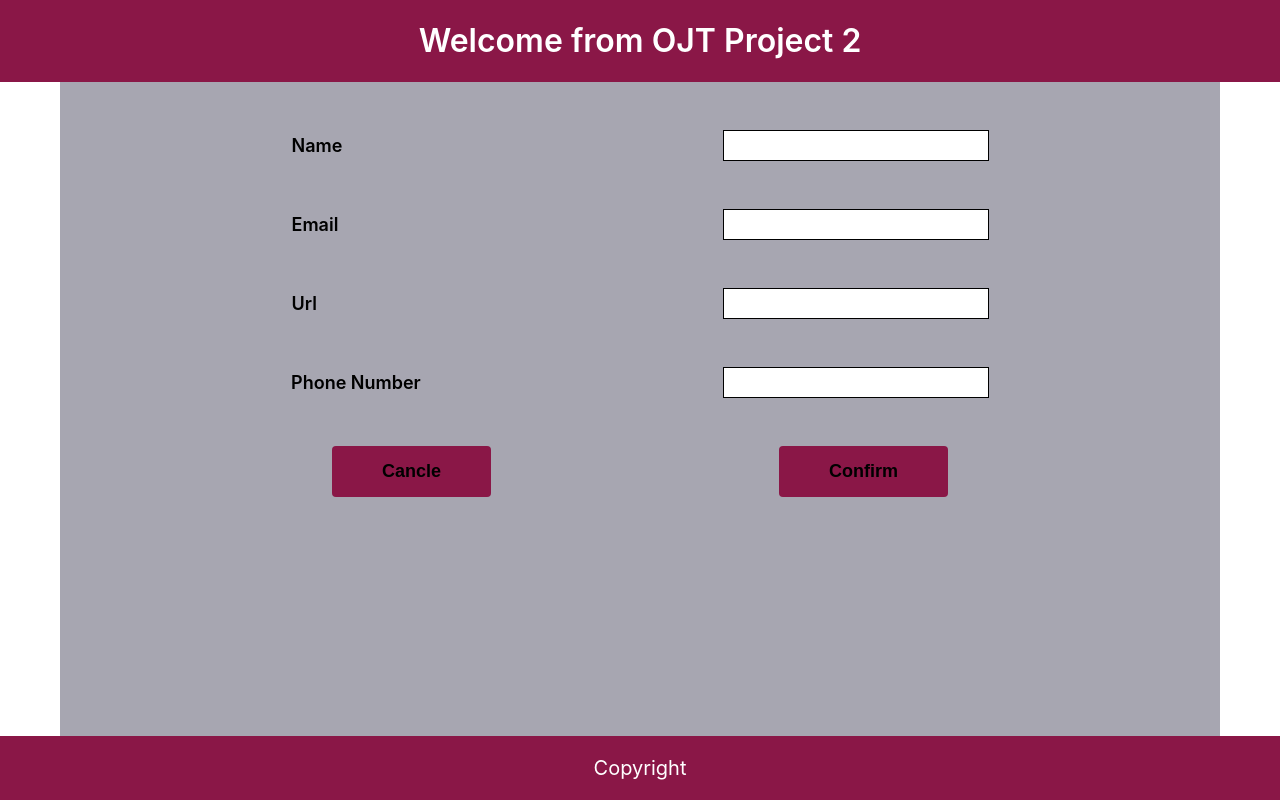
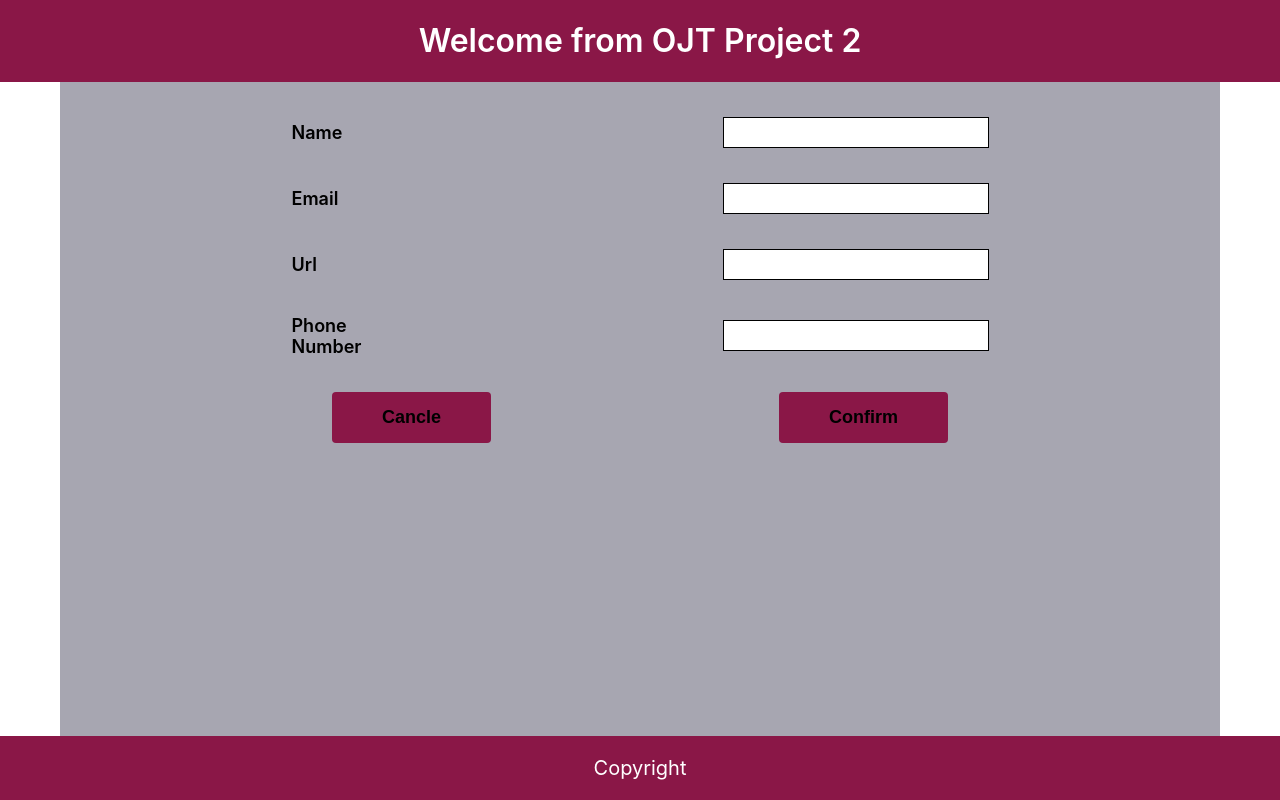
Before and after one commit to Aung-Thu-Hein/Projects, a React (Create React App) app: page / in a window 1280 px wide. Built offline with nearby package versions, Linux system fonts and the light colour scheme.

Commit message:
Validation Form

```diff
--- a/package.json
+++ b/package.json
@@ -9,11 +9,13 @@
     "@testing-library/react": "^13.4.0",
     "@testing-library/user-event": "^13.5.0",
     "bootstrap": "^5.2.3",
+    "formik": "^2.2.9",
     "react": "^18.2.0",
     "react-bootstrap": "^2.7.0",
     "react-dom": "^18.2.0",
     "react-scripts": "5.0.1",
-    "web-vitals": "^2.1.4"
+    "web-vitals": "^2.1.4",
+    "yup": "^0.32.11"
   },
   "scripts": {
     "start": "react-scripts start",
--- a/src/App.css
+++ b/src/App.css
@@ -34,7 +34,7 @@ h1 {
   flex-direction: row;
   justify-content: space-around;
   align-items: center ;
-  margin: 48px 80px;
+  margin: 35px 80px;
 }
 .input-field {
   padding: 7px;
@@ -47,6 +47,11 @@ h1 {
 .button-field {
   padding: 0px 48px;
 }
+.error-text {
+  font-size: 15px;
+  color: red;
+  font-weight: 400;
+}
 
 .movies {
   font-size: 20px;
--- a/src/components/ThirdOjtContent.js
+++ b/src/components/ThirdOjtContent.js
@@ -1,6 +1,9 @@
 /** @jsxImportSource @emotion/react */
 import { jsx, css } from '@emotion/react'
 import Form from 'react-bootstrap/Form';
+import Stack from 'react-bootstrap/Stack';
+import { Formik } from 'formik';
+import * as Yup from 'yup';
 import '../../src/App.css';
 
 const inputText = css({
@@ -37,42 +40,136 @@ const Button = props => {
                 borderRadius: 4,
                 fontSize: 18,
                 fontWeight: 600,
-            }}>
+            }}
+            type="submit"
+            disabled={props.isDisabled}
+        >
             {props.buttonName}
         </button>
     )
 }
 
+const schema = Yup.object().shape({
+
+    name: Yup
+        .string()
+        .required("Name is required"),
+
+    email: Yup
+        .string()
+        .email("Invalid Email")
+        .required("Email is required"),
+
+    url: Yup.string()
+        .matches(
+            /((https?):\/\/)?(www.)?[a-z0-9]+(\.[a-z]{2,}){1,3}(#?\/?[a-zA-Z0-9#]+)*\/?(\?[a-zA-Z0-9-_]+=[a-zA-Z0-9-%]+&?)?$/,
+            'Enter correct url!'
+        )
+        .required('Enter Url'),
+
+    phoneNumber: Yup
+        .string()
+        .matches(/^\d+$/, 'Enter number only')
+        .min(11, ({ min }) => `Invalid phone number`)
+        .required("Phone number is required"),
+})
+
 const Content = () => {
 
-    const initialValues = {}
-
-
+    const initialValues = {
+        name: "",
+        email: "",
+        url: "",
+        phoneNumber: "",
+    }
 
     return (
         <div className="content">
-            <Form className="form">
+            <Formik
+                validationSchema={schema}
+                onSubmit={console.log}
+                initialValues={initialValues}
+            >
+                {({
+                    handleSubmit,
+                    handleChange,
+                    values,
+                    touched,
+                    isValid,
+                    errors,
+                }) => (
+                    <Form className="form" noValidate onSubmit={handleSubmit}>
                         <Form.Group className="form-field">
                             <Form.Label className="label">Name</Form.Label>
-                    <Form.Control type="text" className="input-field" />
+                            <Stack>
+                                <Form.Control
+                                    className="input-field"
+                                    type="text"
+                                    name="name"
+                                    value={values.name}
+                                    onChange={handleChange}
+                                    isValid={touched.name && !errors.name}
+                                />
+                                <Form.Control.Feedback type="invalid" className='error-text'>
+                                    {errors.name}
+                                </Form.Control.Feedback>
+                            </Stack>
                         </Form.Group>
                         <Form.Group className="form-field">
                             <Form.Label className="label">Email</Form.Label>
-                    <Form.Control type="email" className="input-field" />
+                            <Stack>
+                                <Form.Control
+                                    className="input-field"
+                                    type="email"
+                                    name="email"
+                                    value={values.email}
+                                    onChange={handleChange}
+                                    isValid={touched.email && !errors.email}
+                                />
+                                <Form.Control.Feedback type="invalid" className='error-text'>
+                                    {errors.email}
+                                </Form.Control.Feedback>
+                            </Stack>
                         </Form.Group>
                         <Form.Group className="form-field">
                             <Form.Label className="label">Url</Form.Label>
-                    <Form.Control type="url" className="input-field" />
+                            <Stack>
+                                <Form.Control
+                                    className="input-field"
+                                    type="url"
+                                    name="url"
+                                    value={values.url}
+                                    onChange={handleChange}
+                                    isValid={touched.url && !errors.url}
+                                />
+                                <Form.Control.Feedback type="invalid" className='error-text'>
+                                    {errors.url}
+                                </Form.Control.Feedback>
+                            </Stack>
                         </Form.Group>
                         <Form.Group className="form-field">
-                    <Label labelName="Phone Number" className="label" />
-                    <input css={inputText} />
+                            <Form.Label className="label">Phone Number</Form.Label>
+                            <Stack>
+                                <Form.Control
+                                    className="input-field"
+                                    type="text"
+                                    name="phoneNumber"
+                                    value={values.phoneNumber}
+                                    onChange={handleChange}
+                                    isValid={touched.phoneNumber && !errors.phoneNumber}
+                                />
+                                <Form.Control.Feedback type="invalid" className='error-text'>
+                                    {errors.phoneNumber}
+                                </Form.Control.Feedback>
+                            </Stack>
                         </Form.Group>
                         <Form.Group className="form-field button-field">
                             <Button buttonName="Cancle" />
-                    <Button buttonName="Confirm" />
+                            <Button buttonName="Confirm" isDisabled={!isValid} />
                         </Form.Group>
                     </Form>
+                )}
+            </Formik>
         </div>
     )
 }
```
Also changed, not shown: 1 other file (tests, documents, lock files or other folders). Lines whose indentation alone changed are shown as unchanged.
